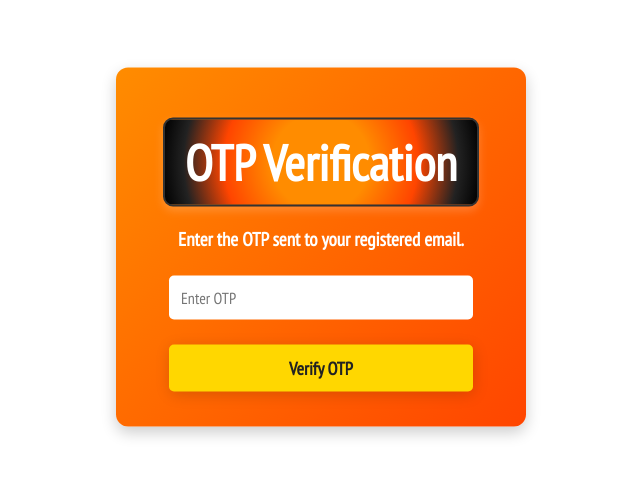
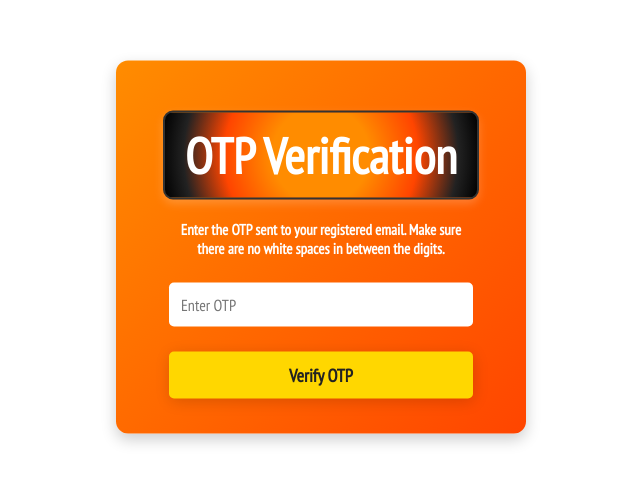
Before and after one commit to Queenofc/Pomodoro_app, a React (Create React App) app: page /otp in a window 1280 px wide. Shown: the part 153-636 px from the top of the page, without its empty margins (319-959 px from the left). Built offline with nearby package versions, Linux system fonts and the light colour scheme.

Commit message:
toast pages

```diff
--- a/src/backend/routes/otpRoutes.js
+++ b/src/backend/routes/otpRoutes.js
@@ -83,7 +83,7 @@ router.post("/verify-otp", async (req, res) => {
   try {
     const tempData = otpStore.get(email);
     if (!tempData || tempData.otp !== otp || new Date(tempData.otpExpiresAt) < new Date()) {
-      return res.status(400).json({ error: "Invalid or expired OTP" });
+      return res.status(400).json({ error: "Invalid OTP" });
     }
 
     const hashedPassword = await bcrypt.hash(tempData.userData.password, 10);
--- a/src/components/OtpVerification.js
+++ b/src/components/OtpVerification.js
@@ -8,26 +8,24 @@ const OtpVerification = () => {
   const navigate = useNavigate();
 
   const handleOtpChange = (e) => {
-    let value = e.target.value.replace(/\D/g, ""); // Allow only numbers
+    let value = e.target.value.replace(/\D/g, ""); // Remove non-numeric characters
     if (value.length <= 6) {
       setOtp(value);
     }
   };
 
   const handleOtpSubmit = async () => {
-    const email = localStorage.getItem("userEmail");
+    try {
+      const email = localStorage.getItem("userEmail");
 
-    if (!email) {
-      toast.error("No email found. Please register again.", { autoClose: 3000 });
-      return;
-    }
+      if (!email) {
+        throw new Error("No email found. Please register again.");
+      }
 
-    if (otp.length !== 6) {
-      toast.error("OTP must be exactly 6 digits.", { autoClose: 3000 });
-      return;
-    }
+      if (!/^\d{6}$/.test(otp)) {
+        throw new Error("Invalid OTP! Enter exactly 6 numeric digits.");
+      }
 
-    try {
       const response = await fetch("http://localhost:5000/otp/verify-otp", {
         method: "POST",
         headers: { "Content-Type": "application/json" },
@@ -35,17 +33,16 @@ const OtpVerification = () => {
       });
 
       const data = await response.json();
-      console.log(data); // Debugging: Check the response structure
 
       if (data?.success) {
         toast.success("OTP verified successfully!", { autoClose: 3000 });
         setTimeout(() => navigate("/login"), 2000);
       } else {
-        toast.error(data?.error ?? "OTP verification failed.", { autoClose: 3000 });
+        throw new Error(data?.error ?? "OTP verification failed.");
       }
     } catch (err) {
-      console.error("Fetch error:", err);
-      toast.error("Server error. Please try again.", { autoClose: 3000 });
+      console.error("Error:", err.message);
+      toast.error(err.message, { autoClose: 3000 });
     }
   };
 
@@ -54,7 +51,7 @@ const OtpVerification = () => {
       <ToastContainer />
       <div className="otp-container">
         <h2>OTP Verification</h2>
-        <p>Enter the OTP sent to your registered email.</p>
+        <p>Enter the OTP sent to your registered email. Make sure there are no white spaces in between the digits.</p>
         <input
           type="text"
           placeholder="Enter OTP"
--- a/src/components/music.css
+++ b/src/components/music.css
@@ -670,7 +670,9 @@ button:hover {
 }
 
 .otp-container p {
-  font-size: 19px;
+  margin: 20px;
+  max-width: 90%;
+  font-size: 15px;
   font-weight: bold;
   margin-bottom: 15px;
 }
```
